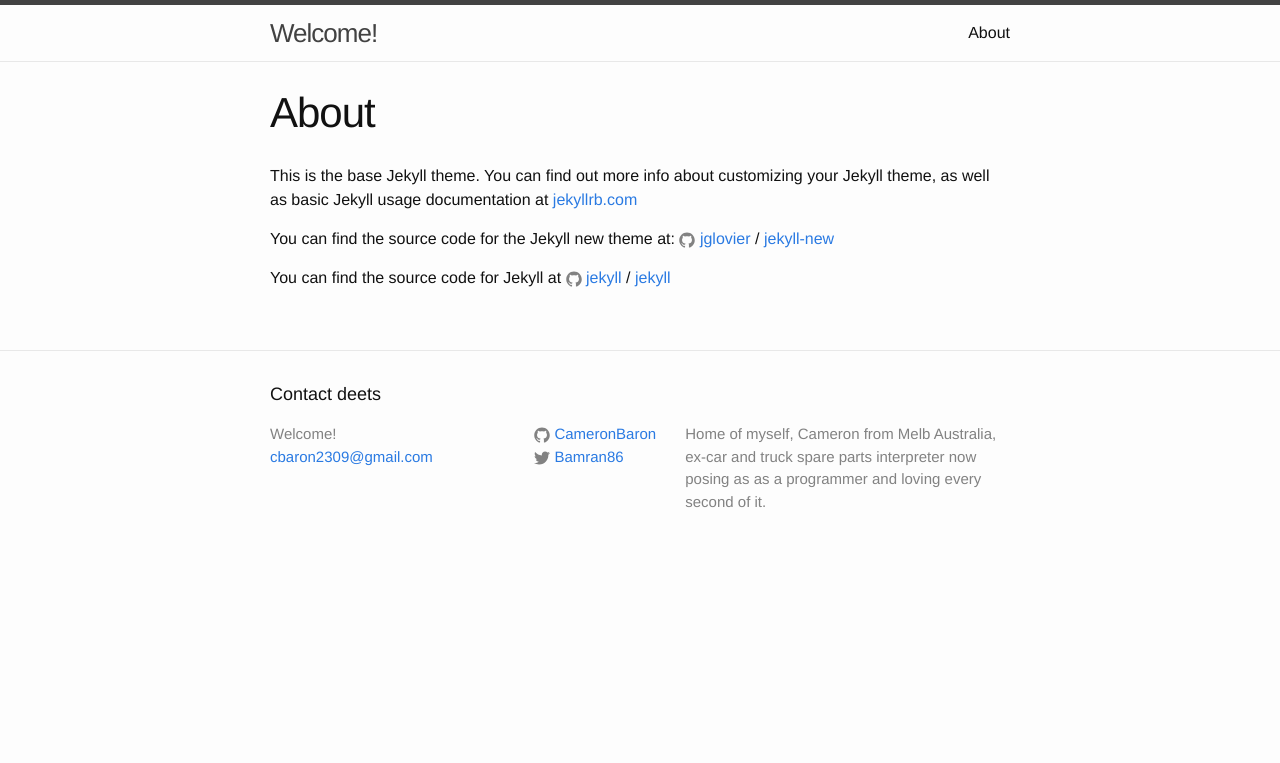
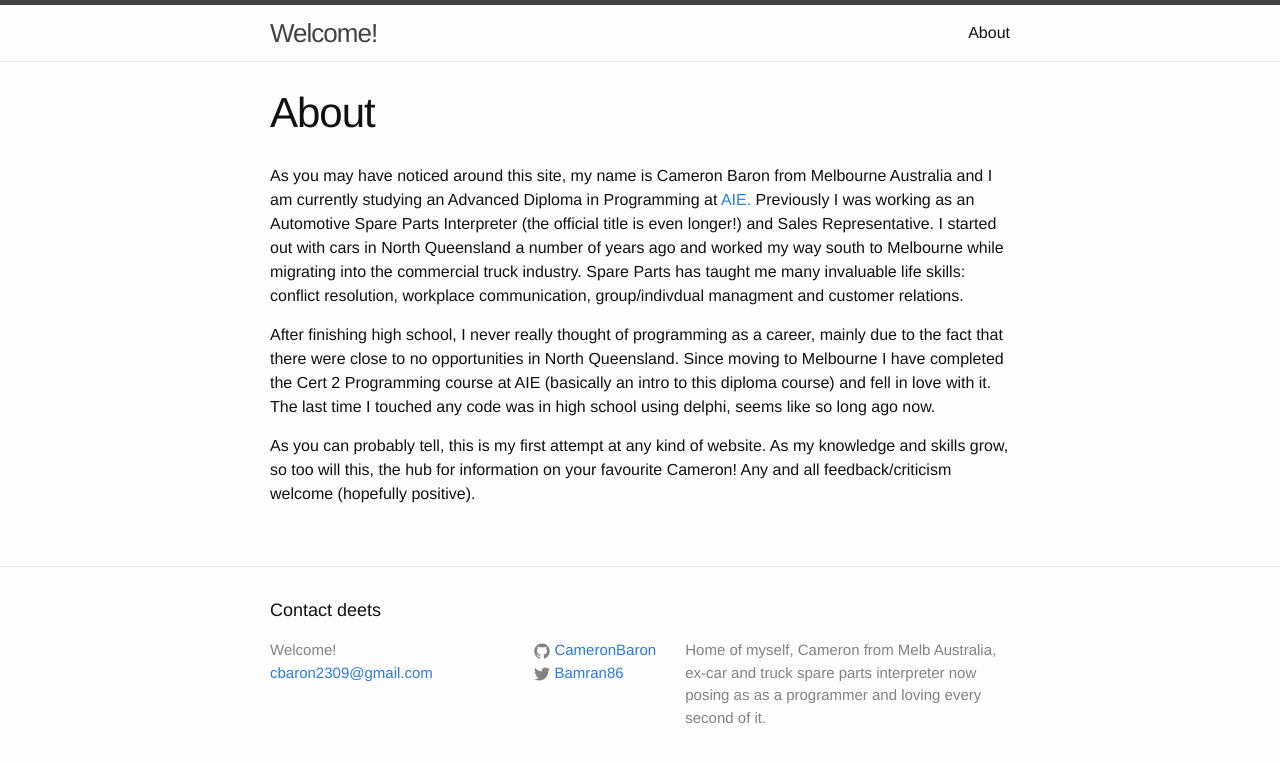
Before and after one commit to CameronBaron/CameronBaron.github.io, a Jekyll site: the page built from about.md, in a window 1280 px wide. Shown: the top 763 px of the page. Built offline with Jekyll 4.4.1, drawn with Linux system fonts in a browser that asks for light colours.

Commit message:
Update about page

```diff
--- a/about.md
+++ b/about.md
@@ -4,12 +4,13 @@ title: About
 permalink: /about/
 ---
 
-This is the base Jekyll theme. You can find out more info about customizing your Jekyll theme, as well as basic Jekyll usage documentation at [jekyllrb.com](http://jekyllrb.com/)
+As you may have noticed around this site, my name is Cameron Baron from Melbourne Australia and I am currently studying an Advanced Diploma in Programming at [AIE.](http://aie.edu.au)
+Previously I was working as an Automotive Spare Parts Interpreter (the official title is even longer!) and Sales Representative. I started out with cars in North Queensland a number of years ago
+and worked my way south to Melbourne while migrating into the commercial truck industry. Spare Parts has taught me many invaluable life skills: conflict resolution, workplace communication,
+group/indivdual managment and customer relations.
 
-You can find the source code for the Jekyll new theme at:
-{% include icon-github.html username="jglovier" %} /
-[jekyll-new](https://github.com/jglovier/jekyll-new)
+After finishing high school, I never really thought of programming as a career, mainly due to the fact that there were close to no opportunities in North Queensland. Since moving to Melbourne
+I have completed the Cert 2 Programming course at AIE (basically an intro to this diploma course) and fell in love with it. The last time I touched any code was in high school using delphi, seems like so long ago now.
 
-You can find the source code for Jekyll at
-{% include icon-github.html username="jekyll" %} /
-[jekyll](https://github.com/jekyll/jekyll)
+As you can probably tell, this is my first attempt at any kind of website. As my knowledge and skills grow, so too will this, the hub for information on your favourite Cameron!
+Any and all feedback/criticism welcome (hopefully positive).
```
